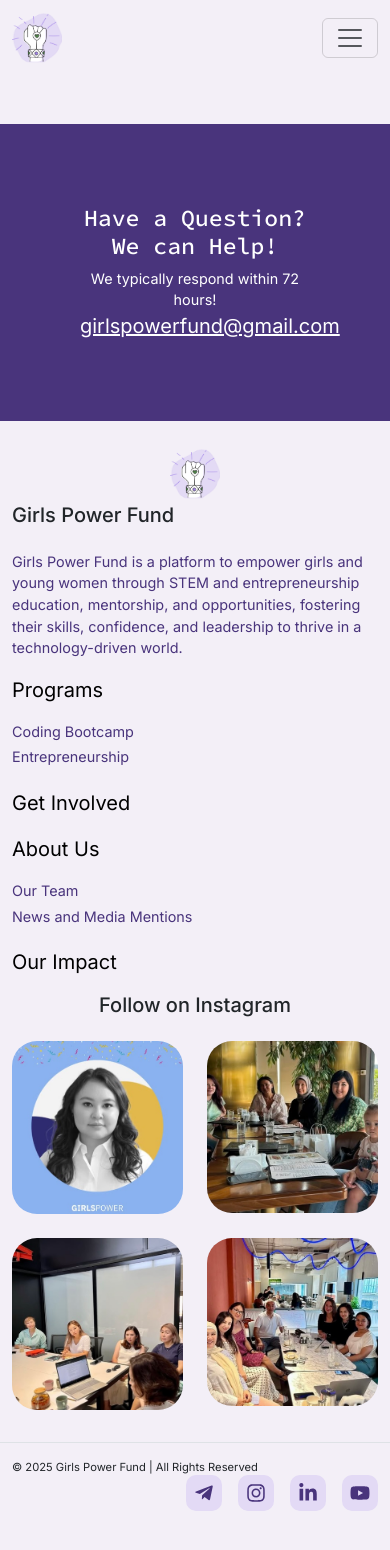
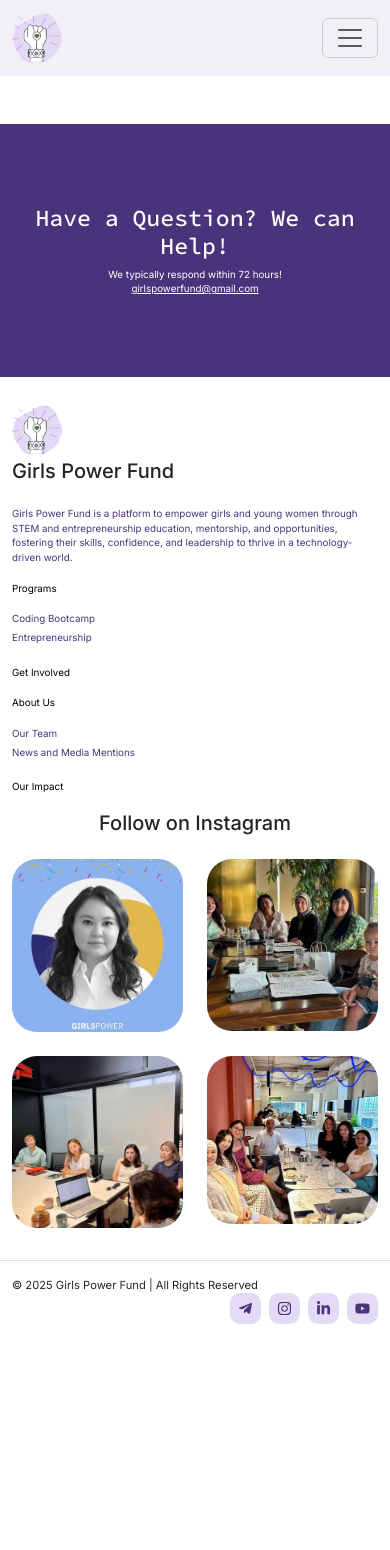
Before and after one commit to MileyNg/GirlsPowerFund, a React (Create React App) app in the folder app/: page /aboutus in a window 390 px wide. Shown: the top 1550 px of the page. After the commit the page ends 1372 px from the top, so only its background shows below. Built offline with nearby package versions, Linux system fonts and the light colour scheme.

Commit message:
correct layout, update navigation responsiveness

```diff
--- a/app/src/App.css
+++ b/app/src/App.css
@@ -1,6 +1,6 @@
 .App {
   text-align: center;
-  background-color: #f3eff7;
+  background-color: white;
   font-family: 'Source Code Pro';
   font-size: calc(2px + 2vmin);
 }
@@ -21,10 +21,6 @@
 .App p {
   font-family: 'Inter';
   color: #14142B;
-}
-
-.App a {
-  font-size: 1.25rem;
 }
 
 .App-header {
@@ -48,15 +44,14 @@
 
 .social-buttons {
   display: flex;
-  gap: 15px;
-  /* Space between buttons */
+  gap: 2vh;
 }
 
 .social-buttons a {
   display: flex;
   align-items: center;
   justify-content: center;
-  padding: 12px 25px;
+  padding: 8px 20px;
   color: #49347c;
   background-color: white;
   border-radius: 30px;
@@ -70,33 +65,35 @@
   /* Darker shade for hover effect */
 }
 
+.gradient-background {
+  width: 100vw;
+  background: linear-gradient(to bottom, #f3eff7, white);
+  background-repeat: no-repeat;
+}
 
 /* General container */
 .text-image-container {
   display: flex;
   justify-content: center;
-  padding: 50px;
 }
 
 .content-container {
   display: flex;
   flex-direction: row;
-  /* Default: Horizontal layout */
   justify-content: space-between;
   align-items: center;
+  padding-top: 2rem;
 }
 
 .text-section {
   flex: 2;
   /* Text section takes up more space */
   text-align: left;
-  padding-right: 100px;
+  padding-right: 1%;
 }
 
 .image-section {
   flex: 1;
-  /* Image section takes up less space */
-  min-width: 300px;
   text-align: center;
 }
 
@@ -116,7 +113,7 @@
   }
 }
 
-@media (max-width: 1000px) {
+@media (max-width: 991px) {
 
   .content-container {
     flex-direction: column;
--- a/app/src/components/languages.js
+++ b/app/src/components/languages.js
@@ -462,12 +462,20 @@
   },
 };
 
-i18n.use(initReactI18next).init({
-  resources,
-  lng: "en", // default language
-  interpolation: {
-    escapeValue: false,
-  },
+const savedLanguage = localStorage.getItem("language") || "en";
+
+i18n
+  .use(initReactI18next)
+  .init({
+    resources,
+    lng: savedLanguage, // Save selected language
+    interpolation: {
+      escapeValue: false,
+    },
+  });
+
+i18n.on("languageChanged", (lang) => {
+  localStorage.setItem("language", lang); // Save selected language
 });
 
 export default i18n;
--- a/app/src/footer/Footer.css
+++ b/app/src/footer/Footer.css
@@ -3,7 +3,6 @@
 }
 
 .footer-font {
-    font-size: 0.9rem !important;
     color: #49347c !important;
 }
 
@@ -38,7 +37,8 @@
 .question-box {
     background-color: #49347c;
     color: white !important;
-    padding: 5rem 5rem 5rem 5rem;
+    padding-top: 5rem;
+    padding-bottom: 5rem;
 }
 
 .nav-link:hover,
--- a/app/src/footer/Footer.js
+++ b/app/src/footer/Footer.js
@@ -34,7 +34,7 @@
         {/* Middle Section */}
         <Row className="mb-4">
           <Col md={4}>
-            <Row className="align-center mt-20 mb-3">
+            <Row className="align-center textalign-left mt-20 mb-3">
               <Col md={3}>
                 <Image
                   src={Logo}
@@ -129,17 +129,17 @@
           </Col>
           <Col md={3} className="justify-items-end">
             <Nav>
-              <Nav.Link href="#" className="social-button ms-3">
-                <FaTelegramPlane size={20} />
+              <Nav.Link href="#" className="social-button ms-2">
+                <FaTelegramPlane size={15} />
               </Nav.Link>
-              <Nav.Link href="#" className="social-button ms-3">
-                <FaInstagram size={20} />
+              <Nav.Link href="#" className="social-button ms-2">
+                <FaInstagram size={15} />
               </Nav.Link>
-              <Nav.Link href="#" className="social-button ms-3">
-                <FaLinkedinIn size={20} />
+              <Nav.Link href="#" className="social-button ms-2">
+                <FaLinkedinIn size={15} />
               </Nav.Link>
-              <Nav.Link href="#" className="social-button ms-3">
-                <FaYoutube size={20} />
+              <Nav.Link href="#" className="social-button ms-2">
+                <FaYoutube size={15} />
               </Nav.Link>
             </Nav>
           </Col>
--- a/app/src/nav/Navigation.css
+++ b/app/src/nav/Navigation.css
@@ -1,3 +1,11 @@
+.navbar {
+  background-color: #f3eff7;
+}
+
+.navbar a {
+  font-size: 1.25rem;
+}
+
 .dropdown-toggle::after {
   display: none;
 }
@@ -15,8 +23,7 @@
   transition: background-color 0.3s ease;
 }
 
-.language-dropdown-toggle:hover,
-.dropdown-menu.show .language-dropdown-toggle {
+.language-dropdown-toggle:hover {
   background-color: #49347c;
   color: white;
 }
@@ -57,4 +64,11 @@
     justify-content: center;
   }
 
+  .language-button {
+    width: 100%;
+  }
+
+  .donate-button {
+    margin-top: 1rem;
+  }
 }
--- a/app/src/nav/Navigation.js
+++ b/app/src/nav/Navigation.js
@@ -183,7 +183,7 @@
             </Dropdown>
             <div className="donate-button ms-2">
               <a href="/donate" target="_blank" rel="noopener noreferrer">
-                DONATE
+                {t("donate").toUpperCase()}
               </a>
             </div>
           </Nav>
--- a/app/src/pages/Home.js
+++ b/app/src/pages/Home.js
@@ -19,7 +19,7 @@
 function TextImage1() {
   const { t } = useTranslation();
   return (
-    <div className="text-image-container">
+    <div className="text-image-container container">
       <div className="content-container">
         <div className="text-section">
           <h1>{t("company")}</h1>
@@ -72,13 +72,13 @@
   ];
 
   return (
-    <div className="cards-container">
+    <div className="cards-container container">
       <div className="cards">
         {cardData.map((card, index) => (
           <div className="card" key={index}>
             <img src={card.image} alt={card.title} className="card-image" />
-            <h2 className="card-title">{card.title}</h2>
-            <p className="card-description">{card.description}</p>
+            {card.title}
+            <div className="card-description">{card.description}</div>
           </div>
         ))}
       </div>
@@ -91,7 +91,7 @@
 
   return (
     <div>
-      <h2>{t("home2")}</h2>
+      {/* <h2>{t("home2")}</h2> */}
     </div>
   );
 };
@@ -101,7 +101,7 @@
 
   return (
     <div>
-      <h2>{t("home7")}</h2>
+      {/* <h2>{t("home7")}</h2> */}
     </div>
   );
 };
@@ -110,13 +110,13 @@
   const { t } = useTranslation();
 
   return (
-    <div className="text-image-container">
-      <div className="content-container">
+    <div className="text-image-container container">
+      {/* <div className="content-container">
         <div className="text-section">
           <h2>{t("home8title")}</h2>
           <p>{t("home8")}</p>
         </div>
-      </div>
+      </div> */}
     </div>
   );
 }
```
